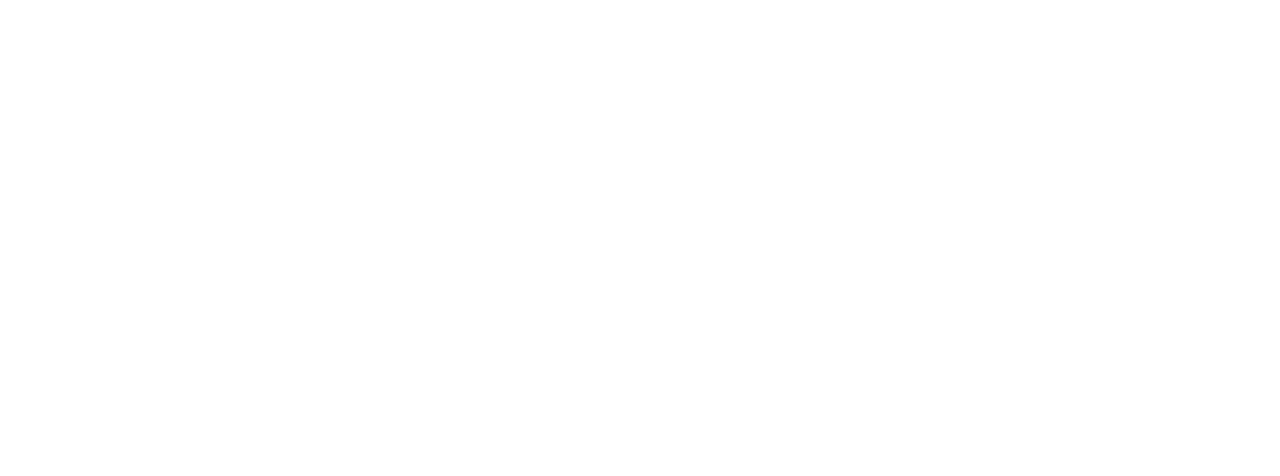
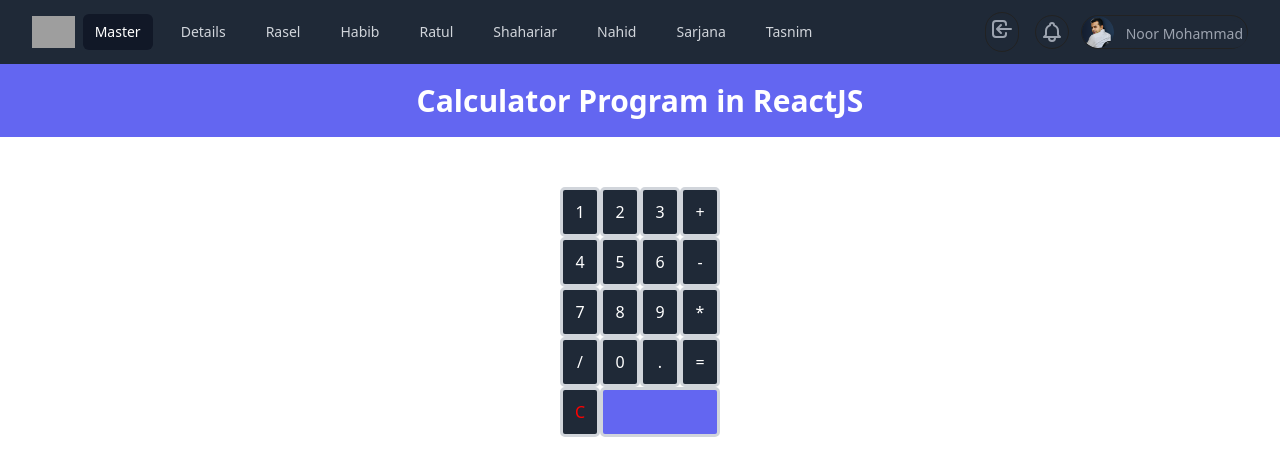
Before and after one commit to noorjsdivs/practice, a React (Create React App) app: page /tasnimtarannoom in a window 1280 px wide. Before the commit this address had no page. Shown: the top 476 px of the page. Built offline with nearby package versions, Linux system fonts and the light colour scheme; grey boxes are pictures that could not be loaded.

Commit message:
calculator styling

```diff
--- a/src/components/Header.js
+++ b/src/components/Header.js
@@ -20,6 +20,7 @@
     { name: "Shahariar", Link: "/shahariar", current: false },
     { name: "Nahid", Link: "/nahid", current: false },
     { name: "Sarjana", Link: "/sarjana", current: false },
+    { name: "Tasnim", Link: "/tasnimtarannoom", current: false },
   ];
   function classNames(...classes) {
     return classes.filter(Boolean).join(" ");
--- /dev/null
+++ b/src/components/Tasnim.js
@@ -0,0 +1,51 @@
+import React,{useState, useEffect} from 'react'
+import Header from './Header'
+import '../css/tasnim.css'
+
+const Tasnim = () => {
+
+
+
+  return (
+      <>
+      <Header/>
+      <h2> Calculator Program in ReactJS </h2>
+        <form className='calculator'>
+
+            <input type = "button" value = "1" />
+            <input type = "button" value = "2" />
+            <input type = "button" value = "3" />
+            <input type = "button" value = "+" />
+            <br/>
+
+            <input type = "button" value = "4" />
+            <input type = "button" value = "5" />
+            <input type = "button" value = "6" />
+            <input type = "button" value = "-" />
+            <br/>
+
+            <input type = "button" value = "7" />
+            <input type = "button" value = "8" />
+            <input type = "button" value = "9" />
+            <input type = "button" value = "*" />
+            <br/>
+
+
+            <input type = "button" value = "/" />
+            <input type = "button" value = "0" />
+            <input type = "button" value = "." />
+            <input type = "button" value = "=" />
+            <br/>
+
+            <input type = "button" value = "C" className="clear"/>
+            <input type = "text" name = "ans" readOnly/>
+            <br/>
+
+        </form>
+
+      </>
+
+  )
+}
+
+export default Tasnim
--- /dev/null
+++ b/src/css/tasnim.css
@@ -0,0 +1,29 @@
+h2 {
+	text-align: center;
+	padding: 14px;
+	background-color:#6366f1;
+	color: #ffffff;
+    font-size: 30px;
+    width: 100%;
+    font-weight: 700;
+}
+.calculator{
+    text-align: center;
+    margin: 50px 0;
+}
+.calculator input{
+    background-color: #1f2937;
+    color: #ffffff;
+    border: 3px solid #d1d5db;
+	border-radius: 5px;
+	padding: 10px;
+	font-size: 16px;
+    width: 40px;
+}
+.calculator input.clear{
+    color: red;
+}
+.calculator input[type="text"] {
+    width: 120px;
+    background: #6366f1;
+}
--- a/src/index.js
+++ b/src/index.js
@@ -13,6 +13,7 @@
 import Sarjana from "./components/Sarjana";
 import Popover from "./components/master/Popover";
 import Learnmore from "./components/master/Learnmore";
+import Tasnim from "./components/Tasnim";
 
 const root = ReactDOM.createRoot(document.getElementById("root"));
 root.render(
@@ -27,6 +28,7 @@
       <Route path="ratul" element={<Ratul />}></Route>
       <Route path="nahid" element={<Nahid />}></Route>
       <Route path="sarjana" element={<Sarjana />}></Route>
+      <Route path="tasnimtarannoom" element={<Tasnim />}></Route>
       <Route path="popover" element={<Popover />}></Route>
       <Route path="learnmore" element={<Learnmore />}></Route>
     </Routes>
```
Also changed, not shown: 1 other file (tests, documents, lock files or other folders).
